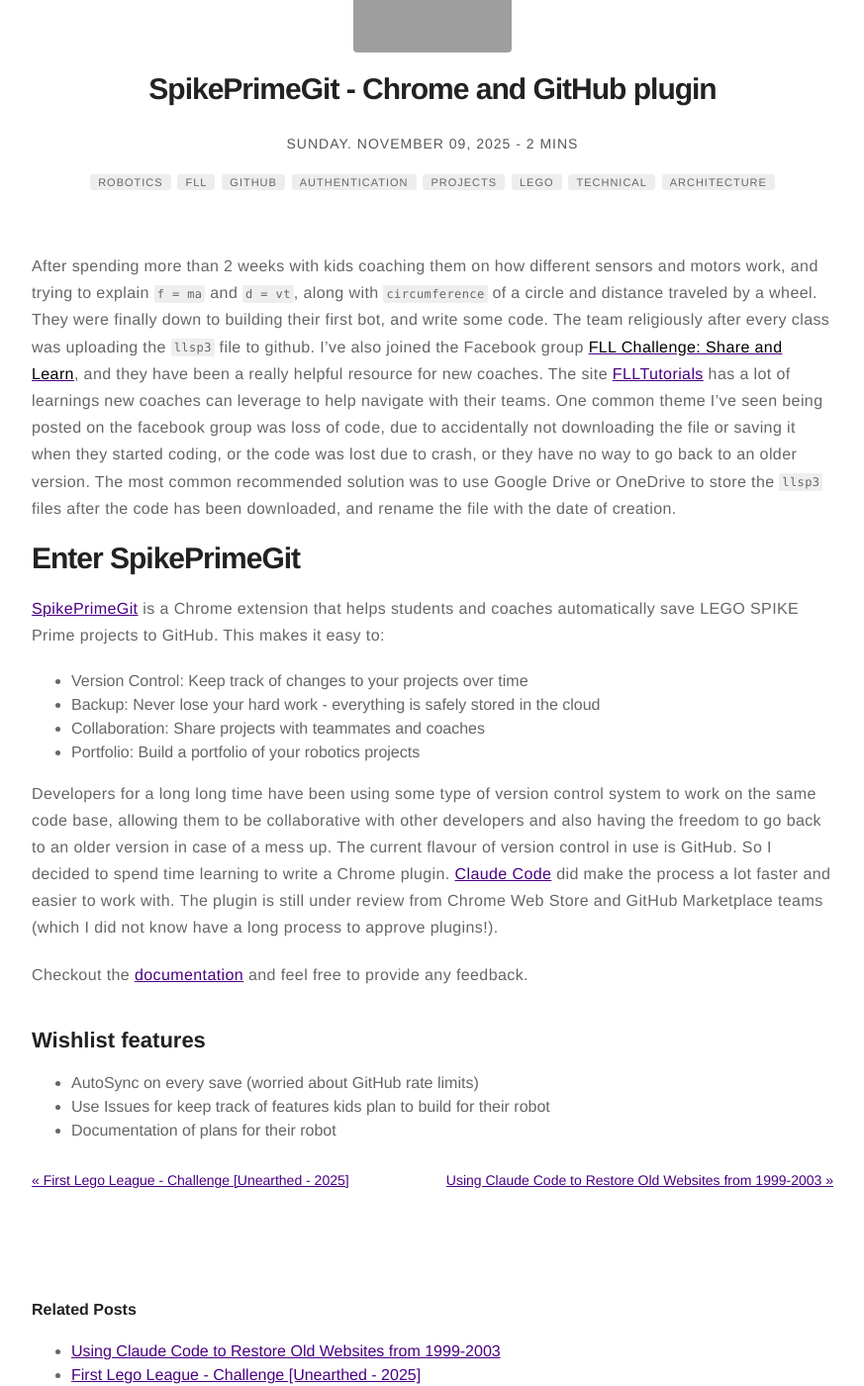
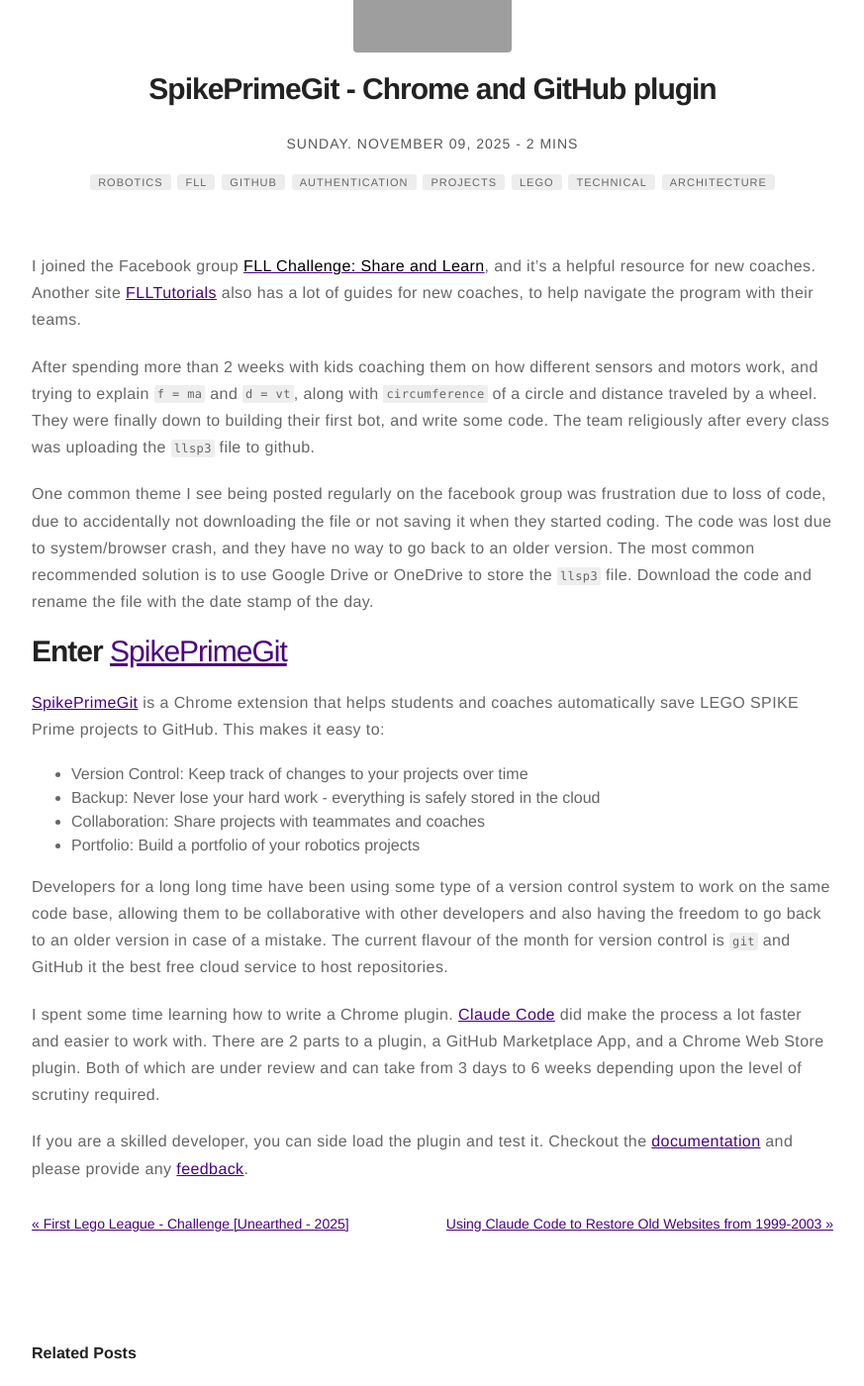
Before and after one commit to varunmehta/varunmehta.github.io, a Jekyll site: the page built from _posts/2025-11-09-lego-robotics-github-auth.md, in a window 1280 px wide and 1400 px high, scrolled down 192 px. Shown: the whole window at 99% size, without its empty margins (203-1076 px from the left). Built offline with Jekyll 4.4.1, drawn with Linux system fonts in a browser that asks for light colours; nearby versions of some CDN libraries; comment, search, counter and statistics services are not loaded.

Commit message:
Fixed links and flow of thought

```diff
--- a/_posts/2025-11-09-lego-robotics-github-auth.md
+++ b/_posts/2025-11-09-lego-robotics-github-auth.md
@@ -20,9 +20,13 @@ author: varunmehta
 description: Using GitHub to store python and block code from spike prime
 ---
 
-After spending more than 2 weeks with kids coaching them on how different sensors and motors work, and trying to explain `f = ma` and `d = vt`, along with `circumference` of a circle and distance traveled by a wheel. They were finally down to building their first bot, and write some code. The team religiously after every class was uploading the `llsp3` file to github. I've also joined the Facebook group [**FLL Challenge: Share and Learn**](https://www.facebook.com/share/g/1F88RjiSYk/?mibextid=wwXIfr), and they have been a really helpful resource for new coaches. The site [FLLTutorials](https://flltutorials.com/) has a lot of learnings new coaches can leverage to help navigate with their teams. One common theme I've seen being posted on the facebook group was loss of code, due to accidentally not downloading the file or saving it when they started coding, or the code was lost due to crash, or they have no way to go back to an older version. The most common recommended solution was to use Google Drive or OneDrive to store the `llsp3` files after the code has been downloaded, and rename the file with the date of creation.
+I joined the Facebook group [**FLL Challenge: Share and Learn**](https://www.facebook.com/share/g/1F88RjiSYk/?mibextid=wwXIfr), and it's a helpful resource for new coaches. Another site [FLLTutorials](https://flltutorials.com/) also has a lot of guides for new coaches, to help navigate the program with their teams.
 
-# Enter SpikePrimeGit
+After spending more than 2 weeks with kids coaching them on how different sensors and motors work, and trying to explain `f = ma` and `d = vt`, along with `circumference` of a circle and distance traveled by a wheel. They were finally down to building their first bot, and write some code. The team religiously after every class was uploading the `llsp3` file to github.
+
+One common theme I see being posted regularly on the facebook group was frustration due to loss of code, due to accidentally not downloading the file or not saving it when they started coding. The code was lost due to system/browser crash, and they have no way to go back to an older version. The most common recommended solution is to use Google Drive or OneDrive to store the `llsp3` file. Download the code and rename the file with the date stamp of the day.
+
+# Enter [SpikePrimeGit]((https://varunmehta.github.io/spike-prime-git/))
 
 [SpikePrimeGit](https://varunmehta.github.io/spike-prime-git/) is a Chrome extension that helps students and coaches automatically save LEGO SPIKE Prime projects to GitHub. This makes it easy to:
 
@@ -31,12 +35,8 @@ After spending more than 2 weeks with kids coaching them on how different sensor
 * Collaboration: Share projects with teammates and coaches
 * Portfolio: Build a portfolio of your robotics projects
 
-Developers for a long long time have been using some type of version control system to work on the same code base, allowing them to be collaborative with other developers and also having the freedom to go back to an older version in case of a mess up. The current flavour of version control in use is GitHub. So I decided to spend time learning to write a Chrome plugin. [Claude Code](https://www.claude.com/product/claude-code) did make the process a lot faster and easier to work with. The plugin is still under review from Chrome Web Store and GitHub Marketplace teams (which I did not know have a long process to approve plugins!).
+Developers for a long long time have been using some type of a version control system to work on the same code base, allowing them to be collaborative with other developers and also having the freedom to go back to an older version in case of a mistake. The current flavour of the month for version control is `git` and GitHub it the best free cloud service to host repositories.
 
-Checkout the [documentation](https://varunmehta.github.io/spike-prime-git/) and feel free to provide any feedback.
+I spent some time learning how to write a Chrome plugin. [Claude Code](https://www.claude.com/product/claude-code) did make the process a lot faster and easier to work with. There are 2 parts to a plugin, a GitHub Marketplace App, and a Chrome Web Store plugin. Both of which are under review and can take from 3 days to 6 weeks depending upon the level of scrutiny required.
 
-## Wishlist features
-
-* AutoSync on every save (worried about GitHub rate limits)
-* Use Issues for keep track of features kids plan to build for their robot
-* Documentation of plans for their robot
+If you are a skilled developer, you can side load the plugin and test it. Checkout the [documentation](https://varunmehta.github.io/spike-prime-git/) and please provide any [feedback](https://github.com/varunmehta/spike-prime-git/issues).
```
Also changed, not shown: _posts/2025-11-10-restore-archive-1999-2003.md (+8 -8 lines).
